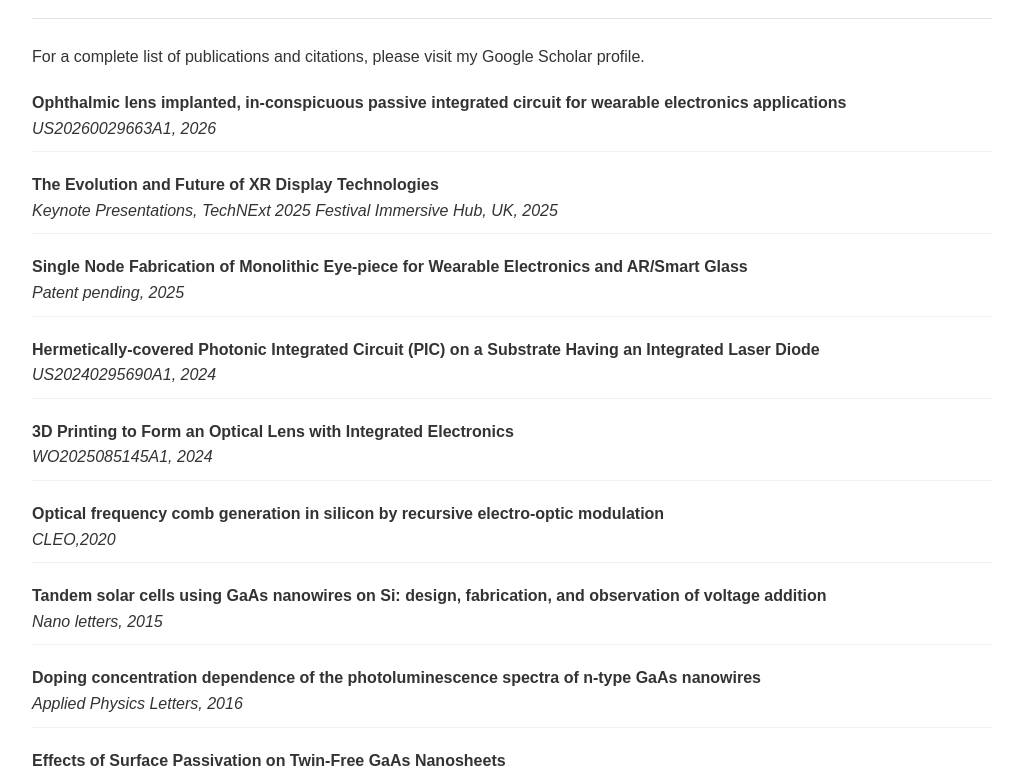
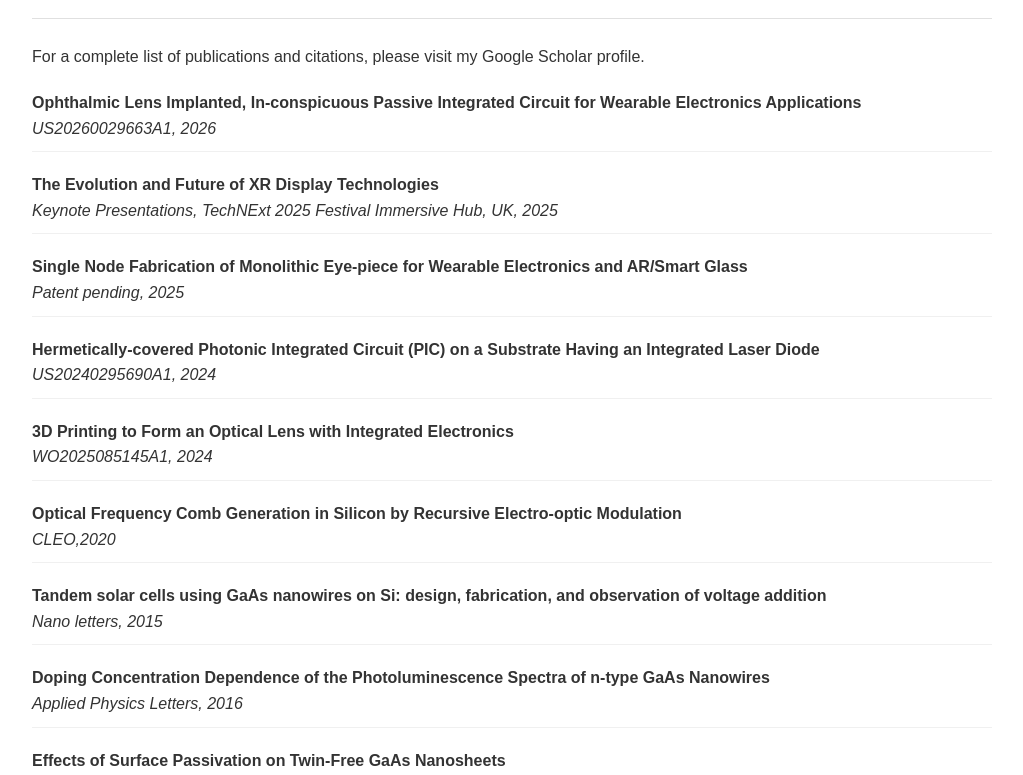
Before and after one commit to shermin-ara/SherminArab.github.io, a Jekyll site: the page built from index.md, in a window 1280 px wide and 1400 px high, scrolled down 1405 px. Shown: the part 166-941 px from the top of the window, without its empty margins (128-1151 px from the left). Built offline with Jekyll 4.4.1, drawn with Linux system fonts in a browser that asks for light colours.

```diff
--- a/index.md
+++ b/index.md
@@ -139,7 +139,7 @@ title: Shermin Arab
     <p style="margin-bottom: 20px;">For a complete list of publications and citations, please visit my <a href="https://scholar.google.com/citations?user=eQia-IIAAAAJ&hl=en" target="_blank">Google Scholar profile</a>.</p>
 
     <div class="publication-item">
-        <strong>Ophthalmic lens implanted, in-conspicuous passive integrated circuit for wearable electronics applications</strong><br>
+        <strong>Ophthalmic Lens Implanted, In-conspicuous Passive Integrated Circuit for Wearable Electronics Applications</strong><br>
         <em> US20260029663A1, 2026 </em>
     </div>
     <div class="publication-item">
@@ -159,7 +159,7 @@ title: Shermin Arab
         <em> WO2025085145A1, 2024</em>
     </div>
     <div class="publication-item">
-        <strong>Optical frequency comb generation in silicon by recursive electro-optic modulation</strong><br>
+        <strong>Optical Frequency Comb Generation in Silicon by Recursive Electro-optic Modulation</strong><br>
         <em> CLEO,2020</em>
     </div>
 
@@ -169,7 +169,7 @@ title: Shermin Arab
     </div>
 
     <div class="publication-item">
-        <strong>Doping concentration dependence of the photoluminescence spectra of n-type GaAs nanowires</strong><br>
+        <strong>Doping Concentration Dependence of the Photoluminescence Spectra of n-type GaAs Nanowires</strong><br>
         <em>Applied Physics Letters, 2016</em>
     </div>
 
```
